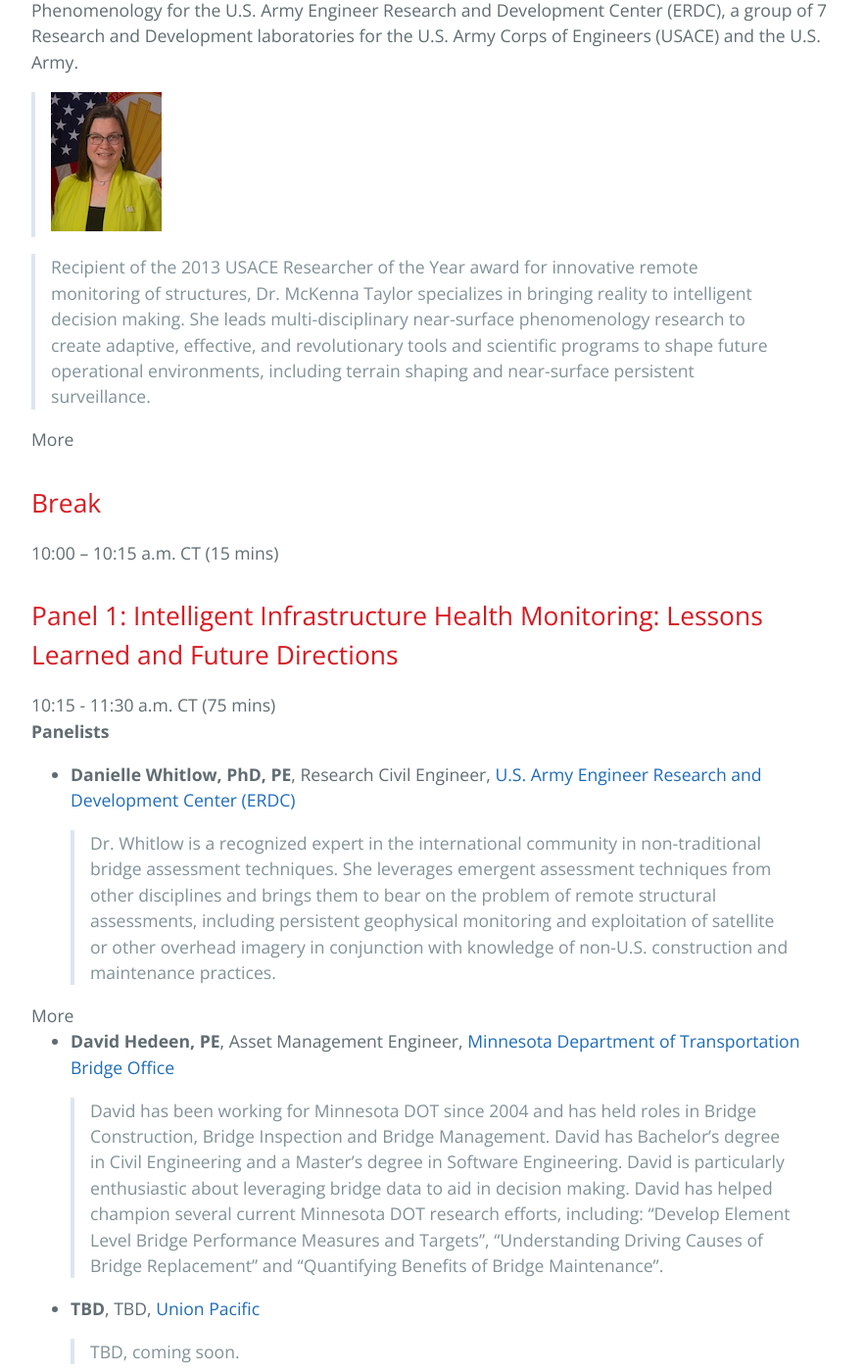
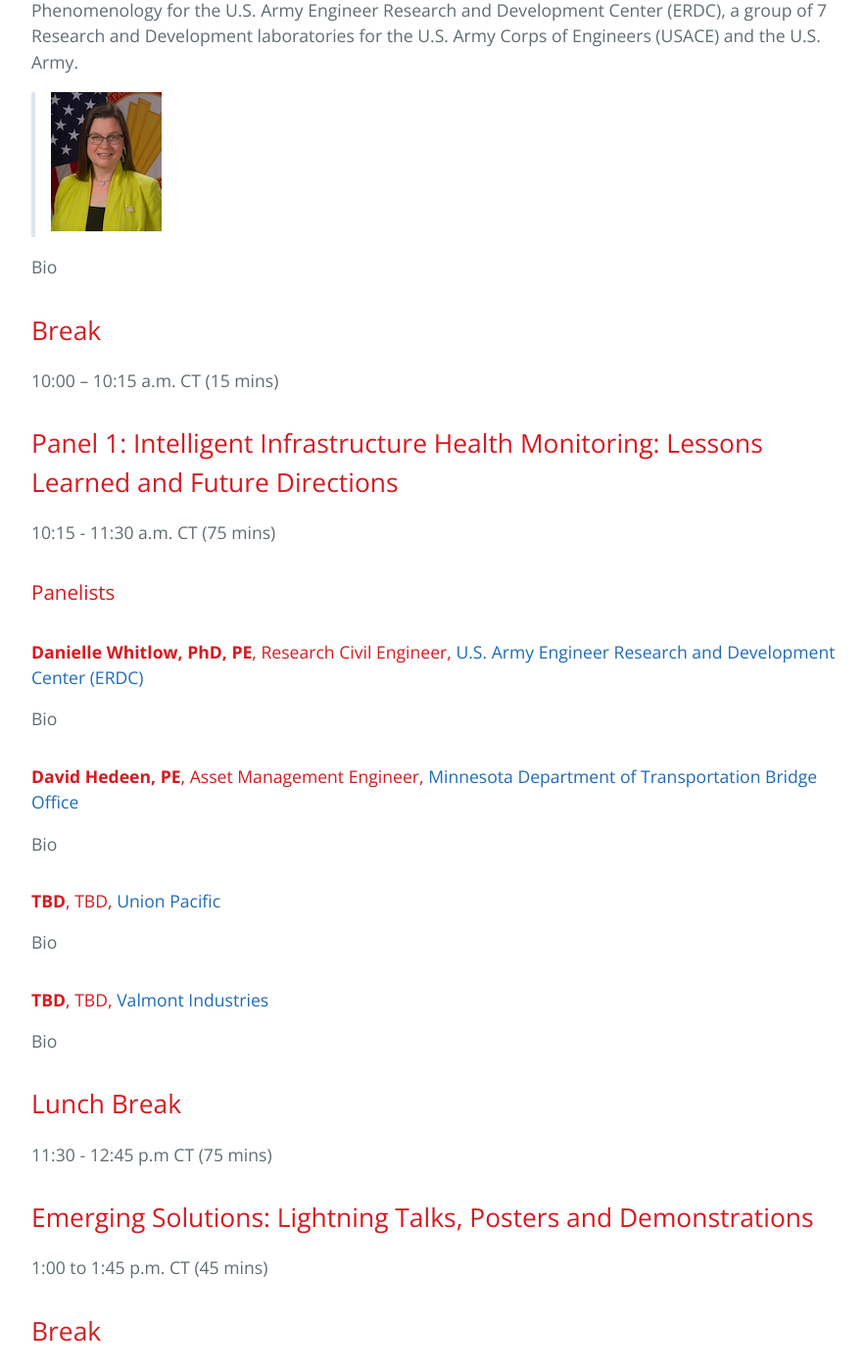
Before and after one commit to BridgingBigData/BridgingBigData.github.io, a Jekyll site: the page built from pages/bbd2023agenda.md, in a window 1280 px wide and 1400 px high, scrolled down 1257 px. Shown: the whole window at 98% size, without its empty margins (192-1075 px from the left). Built offline with Jekyll 4.4.1, drawn with Linux system fonts in a browser that asks for light colours; some of the changed text lies outside the part shown.

Commit message:
collapsible bios improved

```diff
--- a/pages/bbd2023agenda.md
+++ b/pages/bbd2023agenda.md
@@ -33,13 +33,11 @@ Friday May 26th, 2020, 8:30 A.M. to 3 P.M. Central Time
 **Speaker:** Dr. Mihan H. McKenna Taylor, Army Senior Research Scientist, for Near Surface Phenomenology for the U.S. Army Engineer Research and Development Center (ERDC), a group of 7 Research and Development laboratories for the U.S. Army Corps of Engineers (USACE) and the U.S. Army.
 > ![Dr. Mihan McKenna](https://bridgingbigdata.github.io/pages/images/mihan.jpg)
 
+<details>
+<summary>Bio</summary>
 
-
-> Recipient of the 2013 USACE Researcher of the Year award for innovative remote monitoring of structures, Dr. McKenna Taylor specializes in bringing reality to intelligent decision making. She leads multi-disciplinary near-surface phenomenology research to create adaptive, effective, and revolutionary tools and scientific programs to shape future operational environments, including terrain shaping and near-surface persistent surveillance.
-<details>
-<summary>More</summary>
-
-> Using geophysics and geotechnical engineering to proactively manipulate and assess the near-surface interface, she executes and fosters research to meet multi-domain threat assessment and maneuver goals, through high-performance computing simulations, analytical analysis, and laboratory and field experimentation, with applications for both civil and military end-users across multiple Department of Defense (DoD), federal, intelligence and academic communities. Dr. McKenna Taylor is the Co-Chair of the National System for Geospatial Intelligence (NSG) Artificial Intelligence, Automation, Augmentation Working Group, (AAA WG) and serves as the Basic Research 6.1 Advisor for the ERDC Adaptive Protection, Maneuver, Geospatial, and Natural Sciences Research Portfolio.
+Recipient of the 2013 USACE Researcher of the Year award for innovative remote monitoring of structures, Dr. McKenna Taylor specializes in bringing reality to intelligent decision making. She leads multi-disciplinary near-surface phenomenology research to create adaptive, effective, and revolutionary tools and scientific programs to shape future operational environments, including terrain shaping and near-surface persistent surveillance.
+Using geophysics and geotechnical engineering to proactively manipulate and assess the near-surface interface, she executes and fosters research to meet multi-domain threat assessment and maneuver goals, through high-performance computing simulations, analytical analysis, and laboratory and field experimentation, with applications for both civil and military end-users across multiple Department of Defense (DoD), federal, intelligence and academic communities. Dr. McKenna Taylor is the Co-Chair of the National System for Geospatial Intelligence (NSG) Artificial Intelligence, Automation, Augmentation Working Group, (AAA WG) and serves as the Basic Research 6.1 Advisor for the ERDC Adaptive Protection, Maneuver, Geospatial, and Natural Sciences Research Portfolio.
 Dr. McKenna Taylor is the author of numerous journal articles, technical reports, and other publications on a wide variety of geophysical and geotechnical topics. Dr. McKenna Taylor holds a B.S. in Physics with a Chemistry minor from Georgetown University (1999) and a Ph.D. in Geophysics from Southern Methodist University (2005). She is a Certified Professional Geologist (#11410) from The American Institute of Professional Geologists (AIPG) and a Registered Professional Geologist in the state of Alaska (#661). Dr. McKenna is actively involved in the Military Sensing Symposiums (Battlefield Acoustics, Magnetic, and Seismic/Electromagnetics), as well as the American Geophysical Union and the Acoustical Society of America.
 Prior to joining ERDC in 2005, and while pursuing her Ph.D, Dr. McKenna Taylor taught Geophysics and Geology at Southern Methodist University (SMU) in Dallas, Texas (1999-2005), and conducted research in support of the Comprehensive Nuclear Test Ban Treaty. She is currently an adjunct professor in the Huffington Department of Geological Sciences at SMU and the Civil and Environmental Engineering Department of Mississippi State University.
 
@@ -50,24 +48,43 @@ Prior to joining ERDC in 2005, and while pursuing her Ph.D, Dr. McKenna Taylor t
 
 ## Panel 1: Intelligent Infrastructure Health Monitoring: Lessons Learned and Future Directions
 10:15 - 11:30 a.m. CT (75 mins)
-**Panelists**
-- **Danielle Whitlow, PhD, PE**,  Research Civil Engineer, [U.S. Army Engineer Research and Development Center (ERDC)](https://www.erdc.usace.army.mil)
-> Dr. Whitlow is a recognized expert in the international community in non-traditional bridge assessment techniques. She leverages emergent assessment techniques from other disciplines and brings them to bear on the problem of remote structural assessments, including persistent geophysical monitoring and exploitation of satellite or other overhead imagery in conjunction with knowledge of non-U.S. construction and maintenance practices.
+### Panelists
+
+#### **Danielle Whitlow, PhD, PE**,  Research Civil Engineer, [U.S. Army Engineer Research and Development Center (ERDC)](https://www.erdc.usace.army.mil)
+
 <details>
-<summary>More</summary>
+<summary>Bio</summary>
 
-> Her novel and unconventional approach has resulted in new tools and techniques that enhance Warfighter safety, while advancing the state- of-the-art in bridge assessment as applied to both military and civil infrastructure challenges.
+Dr. Whitlow is a recognized expert in the international community in non-traditional bridge assessment techniques. She leverages emergent assessment techniques from other disciplines and brings them to bear on the problem of remote structural assessments, including persistent geophysical monitoring and exploitation of satellite or other overhead imagery in conjunction with knowledge of non-U.S. construction and maintenance practices.
+Her novel and unconventional approach has resulted in new tools and techniques that enhance Warfighter safety, while advancing the state- of-the-art in bridge assessment as applied to both military and civil infrastructure challenges.
 Dr. Whitlow leads multi-disciplinary teams of scientists and engineers with backgrounds in structural engineering, mechanical engineering, electrical engineering, acoustics, signal propagation, and meteorology focused on solving engineering problems and providing bridge assessment and monitoring solutions to both the military and civilian sectors. Her published research spans the breadth of bridge assessment from traditional large-scale structural testing to non-traditional use of emergent technologies for real-time persistent health monitoring.
 Dr. Whitlow is an active member of the NATO Team of Experts on Military Bridge Assessment under the NATO Military Engineering Working Group. She is also a Professional Engineer in the State of Mississippi and a member of the Society of American Military Engineers and the American Society of Civil Engineers.
 
 </details>
 
-- **David Hedeen, PE**, Asset Management Engineer, [Minnesota Department of Transportation Bridge Office](https://www.dot.state.mn.us/bridge/)
-> David has been working for Minnesota DOT since 2004 and has held roles in Bridge Construction, Bridge Inspection and Bridge Management. David has Bachelor’s degree in Civil Engineering and a Master’s degree in Software Engineering. David is particularly enthusiastic about leveraging bridge data to aid in decision making. David has helped champion several current Minnesota DOT research efforts, including: “Develop Element Level Bridge Performance Measures and Targets”, “Understanding Driving Causes of Bridge Replacement” and “Quantifying Benefits of Bridge Maintenance”.
-- **TBD**, TBD, [Union Pacific](https://www.up.com)
-> TBD, coming soon.
-- **TBD**, TBD, [Valmont Industries](https://www.valmont.com)
-> TBD, coming soon.
+#### **David Hedeen, PE**, Asset Management Engineer, [Minnesota Department of Transportation Bridge Office](https://www.dot.state.mn.us/bridge/)
+<details>
+<summary>Bio</summary>
+
+David has been working for Minnesota DOT since 2004 and has held roles in Bridge Construction, Bridge Inspection and Bridge Management. David has Bachelor’s degree in Civil Engineering and a Master’s degree in Software Engineering. David is particularly enthusiastic about leveraging bridge data to aid in decision making. David has helped champion several current Minnesota DOT research efforts, including: “Develop Element Level Bridge Performance Measures and Targets”, “Understanding Driving Causes of Bridge Replacement” and “Quantifying Benefits of Bridge Maintenance”.
+
+</details>
+
+#### **TBD**, TBD, [Union Pacific](https://www.up.com)
+<details>
+<summary>Bio</summary>
+
+Coming Soon!
+
+</details>
+
+#### **TBD**, TBD, [Valmont Industries](https://www.valmont.com)
+<details>
+<summary>Bio</summary>
+
+Coming Soon!
+
+</details>
 
 
 ## Lunch Break
@@ -81,15 +98,38 @@ Dr. Whitlow is an active member of the NATO Team of Experts on Military Bridge A
 
 ## Panel 2: Autonomy at the Edge: Needs and Emerging Solutions
 2:00 - 2:45 p.m CT (50 mins)
-**Panelists**
-- **Joshua Church**, Computer Scientist,  [U.S. Army Engineer Research and Development Center (ERDC)](https://www.erdc.usace.army.mil)
-> bio, coming soon.
-- **James Burke**, Business Development Director, [Kinnami Software Corporation](https://www.kinnami.com)
-> bio, coming soon.
-- **TBD**, TBD, [Union Pacific](https://www.up.com)
-> TBD, coming soon.
-- **TBD**, TBD, [Werner Enterprise](https://www.werner.com)
-> TBD, coming soon.
+### **Panelists**
+####  **Joshua Church**, Computer Scientist,  [U.S. Army Engineer Research and Development Center (ERDC)](https://www.erdc.usace.army.mil)
+<details>
+<summary>Bio</summary>
+
+Coming Soon!
+
+</details>
+
+####  **James Burke**, Business Development Director, [Kinnami Software Corporation](https://www.kinnami.com)
+<details>
+<summary>Bio</summary>
+
+Coming Soon!
+
+</details>
+
+#### **TBD**, TBD, [Union Pacific](https://www.up.com)
+<details>
+<summary>Bio</summary>
+
+Coming Soon!
+
+</details>
+
+#### **TBD**, TBD, [Werner Enterprise](https://www.werner.com)
+<details>
+<summary>Bio</summary>
+
+Coming Soon!
+
+</details>
 
 ## Closing Thoughts
 2:50 - 3:00 p.m CT (10 mins)
```
